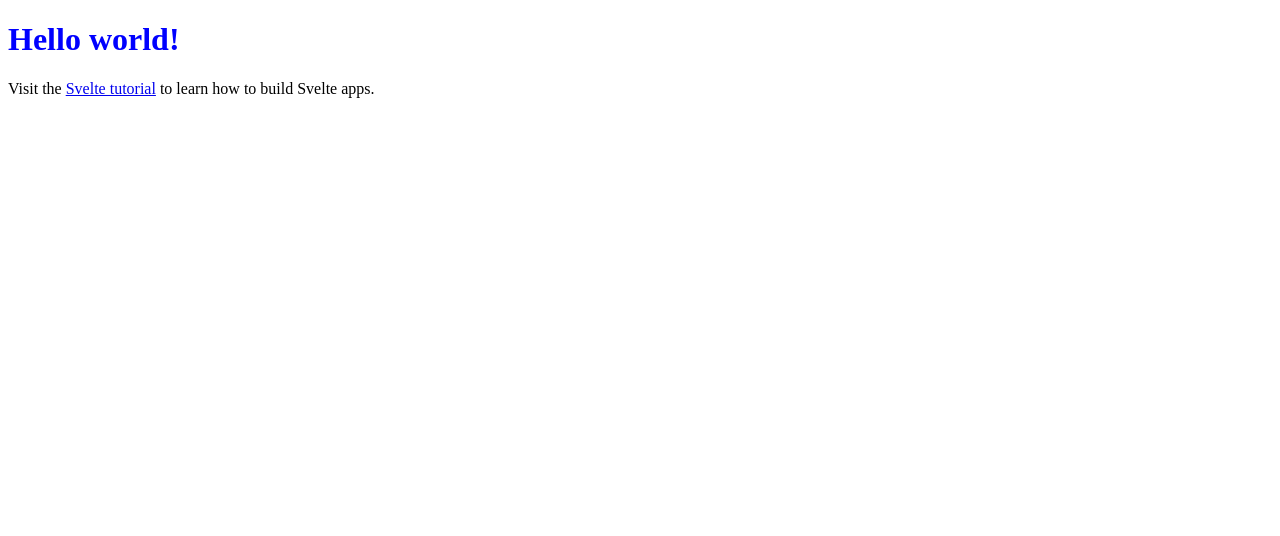
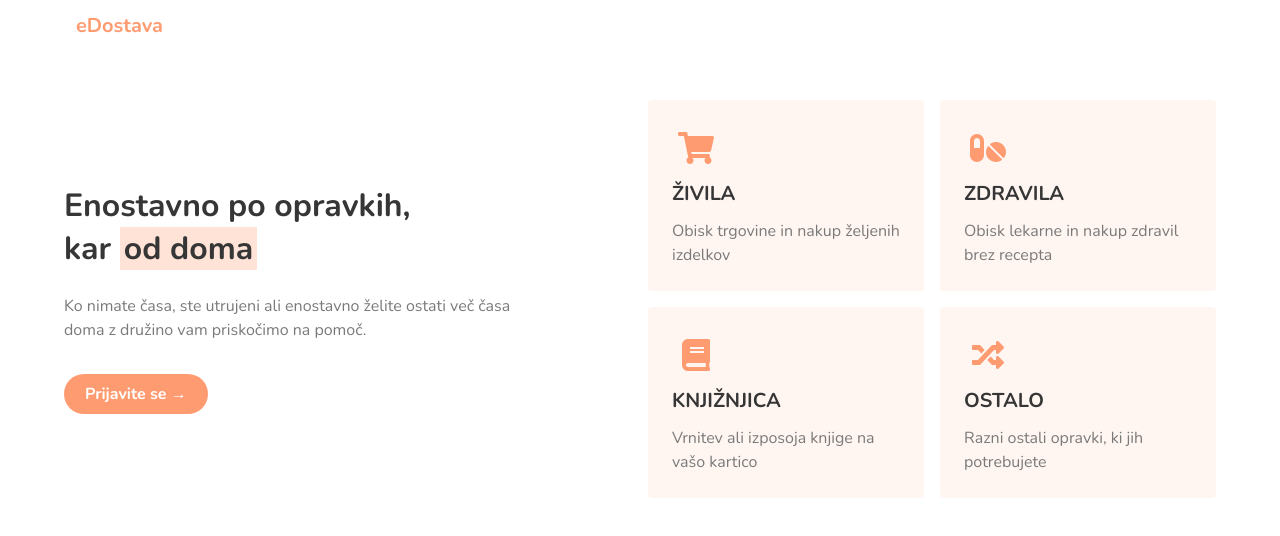
Before and after one commit to zanozbot/eopravki, a Svelte app: page / in a window 1280 px wide. Shown: the top 536 px of the page. Built offline with nearby package versions, Linux system fonts and the light colour scheme.

Commit message:
Implemented Hero component

```diff
--- a/package.json
+++ b/package.json
@@ -7,7 +7,7 @@
     "start": "sirv public"
   },
   "devDependencies": {
-    "@rollup/plugin-commonjs": "^11.0.0",
+    "@rollup/plugin-commonjs": "^11.0.2",
     "@rollup/plugin-node-resolve": "^7.0.0",
     "autoprefixer": "^9.7.4",
     "node-sass": "^4.13.1",
@@ -19,6 +19,7 @@
     "svelte-preprocess": "^3.5.0"
   },
   "dependencies": {
+    "bulma": "^0.8.0",
     "sirv-cli": "^0.4.4"
   }
 }
--- a/public/index.html
+++ b/public/index.html
@@ -9,8 +9,9 @@
 
   <link rel='icon' type='image/png' href='/favicon.png'>
   <link rel='stylesheet' href='/build/bundle.css'>
-
+  <link href="https://fonts.googleapis.com/css?family=Nunito:400,600,700&display=swap" rel="stylesheet">
   <script defer src='/build/bundle.js'></script>
+  <script defer src="https://use.fontawesome.com/releases/v5.3.1/js/all.js"></script>
 </head>
 
 <body>
--- a/rollup.config.js
+++ b/rollup.config.js
@@ -31,9 +31,6 @@ export default {
       preprocess,
       // we'll extract any component CSS out into
       // a separate file - better for performance
-      css: css => {
-        css.write('public/build/bundle.css');
-      }
     }),
 
     // If you have external dependencies installed from
--- a/src/App.svelte
+++ b/src/App.svelte
@@ -1,16 +1,21 @@
 <script>
-  export let name;
+  import Hero from "./Hero.svelte";
 </script>
 
-<style lang="scss">
+<style global lang="scss">
   @import "./styles/global.scss";
 </style>
 
+<header>
+  <nav class="navbar container" role="navigation" aria-label="main navigation">
+    <div class="navbar-brand">
+      <span class="navbar-item has-text-info is-size-5 has-text-weight-bold">
+        eDostava
+      </span>
+    </div>
+  </nav>
+</header>
+
 <main>
-  <h1>Hello {name}!</h1>
-  <p>
-    Visit the
-    <a href="https://svelte.dev/tutorial">Svelte tutorial</a>
-    to learn how to build Svelte apps.
-  </p>
+  <Hero />
 </main>
--- /dev/null
+++ b/src/Hero.svelte
@@ -0,0 +1,119 @@
+<script>
+
+</script>
+
+<style lang="scss">
+  @import "./styles/theme.scss";
+
+  .hero-grid {
+    display: grid;
+    grid-template-columns: repeat(auto-fit, minmax(250px, 1fr));
+    grid-column-gap: 1rem;
+    align-items: center;
+  }
+
+  .hero-items {
+    display: grid;
+    grid-template-columns: repeat(auto-fit, minmax(200px, 1fr));
+    grid-gap: 1rem;
+  }
+
+  .main-secondary-text {
+    max-width: 30rem;
+    margin-bottom: 2rem;
+  }
+
+  .hero-item {
+    background: $info-lighter;
+    padding: 1.5rem;
+    border-radius: $border-radius;
+    .icon {
+      margin-bottom: 0.5rem;
+    }
+    h3 {
+      margin-bottom: 0.75rem !important;
+    }
+  }
+
+  @media (min-width: 1215px) {
+    .hero-items {
+      grid-template-columns: repeat(auto-fit, minmax(250px, 1fr));
+    }
+  }
+
+  @media (max-width: 1023px) {
+    .hero-grid {
+      grid-template-columns: none;
+    }
+
+    .hero-items {
+      margin-top: 3rem;
+    }
+  }
+</style>
+
+<section class="section">
+  <div class="container">
+
+    <div class="hero-grid">
+      <div class="hero-content">
+        <h1 class="title">
+          Enostavno po opravkih,
+          <br />
+          kar
+          <span class="is-highlighted-info">od doma</span>
+        </h1>
+        <div class="has-text-grey has-margin-bottom-2rem main-secondary-text">
+          Ko nimate časa, ste utrujeni ali enostavno želite ostati več časa doma
+          z družino vam priskočimo na pomoč.
+        </div>
+        <button class="button is-link is-info is-rounded has-text-weight-bold">
+          Prijavite se →
+        </button>
+      </div>
+
+      <div class="hero-items">
+        <div class="hero-item">
+          <span class="icon is-large has-text-info">
+            <i class="fas fa-shopping-cart fa-2x" />
+          </span>
+          <h3 class="title is-size-5 is-uppercase">Živila</h3>
+          <div class="has-text-grey">
+            Obisk trgovine in nakup željenih izdelkov
+          </div>
+        </div>
+
+        <div class="hero-item">
+          <span class="icon is-large has-text-info">
+            <i class="fas fa-pills fa-2x" />
+          </span>
+          <h3 class="title is-size-5 is-uppercase">Zdravila</h3>
+          <div class="has-text-grey">
+            Obisk lekarne in nakup zdravil brez recepta
+          </div>
+        </div>
+
+        <div class="hero-item">
+          <span class="icon is-large has-text-info">
+            <i class="fas fa-book fa-2x" />
+          </span>
+          <h3 class="title is-size-5 is-uppercase">Knjižnjica</h3>
+          <div class="has-text-grey">
+            Vrnitev ali izposoja knjige na vašo kartico
+          </div>
+        </div>
+
+        <div class="hero-item">
+          <span class="icon is-large has-text-info">
+            <i class="fas fa-random fa-2x" />
+          </span>
+          <h3 class="title is-size-5 is-uppercase">Ostalo</h3>
+          <div class="has-text-grey">
+            Razni ostali opravki, ki jih potrebujete
+          </div>
+        </div>
+      </div>
+
+    </div>
+  </div>
+</section>
--- a/src/styles/global.scss
+++ b/src/styles/global.scss
@@ -1,5 +1,16 @@
 @import "./theme.scss";
 
-h1 {
-  color: blue;
+@import "bulma/bulma.sass";
+
+.title {
+  font-weight: $weight-bold;
 }
+
+.is-highlighted-info {
+  background: $info-light;
+  padding: 0 0.25rem;
+}
+
+.title {
+  line-height: normal;
+}
--- a/src/styles/theme.scss
+++ b/src/styles/theme.scss
@@ -0,0 +1,6 @@
+$family-primary: 'Nunito', sans-serif;
+$primary: #0081FF;
+$info: #FF9B71;
+$info-light: lighten($info, 20%);
+$info-lighter: lighten($info, 25%);
+$border-radius: 4px;
```
Also changed, not shown: src/main.js (+4 -4 lines), 2 other files (tests, documents, lock files or other folders).
